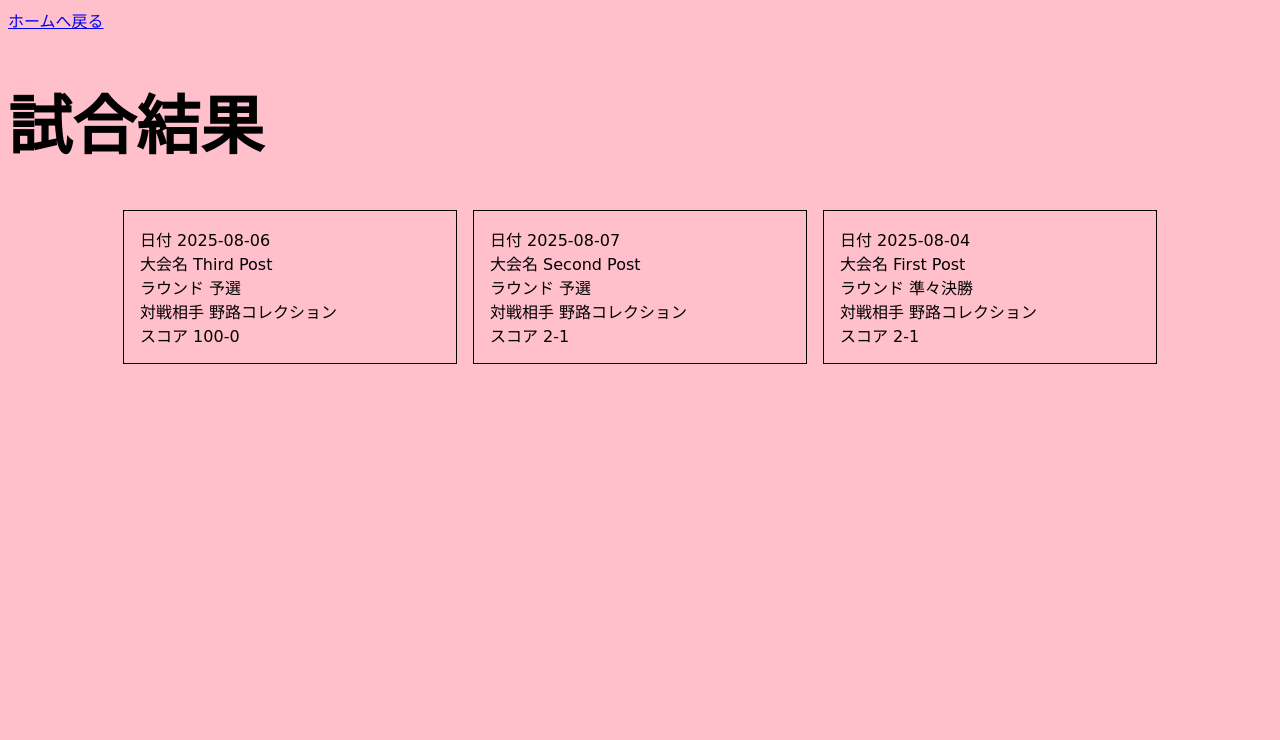
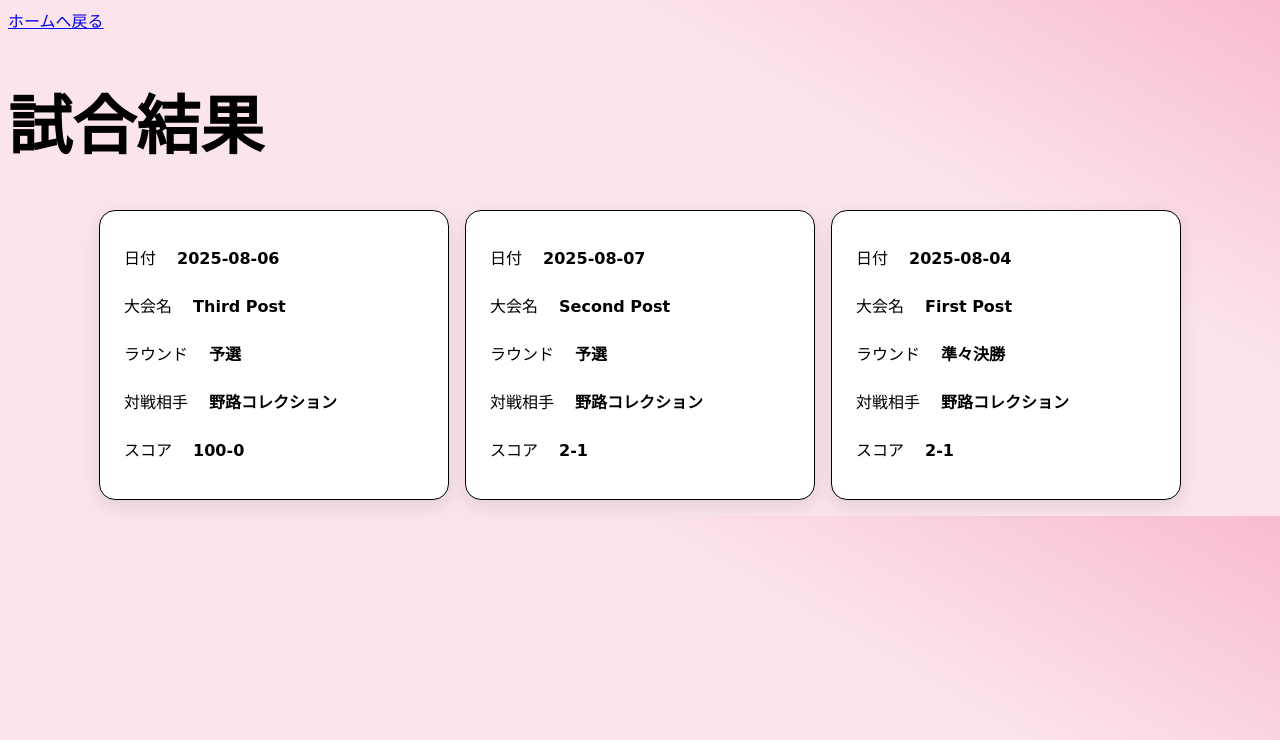
Before and after one commit to Moku3956/home_page, a Django app: page /home_page/results in a window 1280 px wide. Shown: the top 740 px of the page. Run offline with Django 5.2, Linux system fonts and the light colour scheme; data comes from the database, SQL or seed files in the repository; both versions use the stored data as it was before the commit; some web fonts are replaced.

Commit message:
refactor

```diff
--- a/start_page/static/start_page/index.css
+++ b/start_page/static/start_page/index.css
@@ -32,6 +32,7 @@ li a {
 li a:hover {
   background-color: white;
   color: #FF69B4;
+  transform: translateY(-5px);
 
 }
 
--- /dev/null
+++ b/start_page/static/start_page/result.css
@@ -0,0 +1,45 @@
+h1 {
+    display: flex;
+    font-size: 4rem;
+}
+
+h2 {
+    font-size: 3rem;
+}
+
+.result_container {
+  display: flex;
+  justify-content: center;
+  gap: 1rem;
+  padding: 0;
+  list-style: none;
+  flex-wrap: wrap;
+}
+
+.detail_container {
+  width: 300px;
+  border: 1px solid black;
+  padding: 1rem;
+  text-align: left;
+  line-height: 3rem;
+  background-color: white;
+  border-radius: 1rem;
+}
+
+.detail_container {
+  background-color: white;
+  border-radius: 16px;
+  box-shadow: 0 6px 18px rgba(0,0,0,0.1);
+  padding: 24px;
+  width: 300px;
+  transition: transform 0.3s ease, box-shadow 0.3s ease;
+}
+
+.detail_container:hover {
+  transform: translateY(-5px);
+  box-shadow: 0 12px 24px rgba(0,0,0,0.15);
+}
+
+.detail_container strong {
+  margin-left: 1em;
+}
--- a/start_page/static/start_page/start_page.css
+++ /dev/null
@@ -1,26 +0,0 @@
-h1 {
-    display: flex;
-
-    font-size: 4rem;
-}
-
-h2 {
-    font-size: 3rem;
-}
-
-.result_container {
-  display: flex;
-  justify-content: center;
-  gap: 1rem;
-  padding: 0;
-  list-style: none;
-  flex-wrap: wrap;
-}
-
-.detail_container {
-  width: 300px;
-  border: 1px solid black;
-  padding: 1rem;
-  text-align: left;
-  background-color: pink;
-}
--- /dev/null
+++ b/start_page/templates/start_page/about_team.html
@@ -0,0 +1,6 @@
+{% extends 'base.html'%}
+{% load static %}
+
+{% block css_files %}
+<link rel='stylesheet' href='{% static 'start_page/about_team.css' %}'>
+{% endblock %}
--- /dev/null
+++ b/start_page/templates/start_page/result.html
@@ -0,0 +1,22 @@
+{% extends 'base.html'%}
+{% load static %}
+
+{% block css_files %}
+<link rel='stylesheet' href='{% static 'start_page/result.css' %}'>
+{% endblock %}
+{% block content %}
+    <h1>{{ overviews }}</h1>
+    <ul class='result_container'>
+    {% for result in results %}
+        <li class='detail_container'>
+            日付      <strong>{{ result.date | date:"Y-m-d" }}</strong><br>
+            大会名    <strong>{{ result.convention  }}</strong><br>
+            ラウンド  <strong>{{ result.get_round_display }}</strong><br>
+            対戦相手  <strong>{{ result.opponent }}</strong><br>
+            スコア    <strong>{{ result.score }}</strong><br>
+            {% comment %} コメント  <br>
+                     {{ result.comment }}<br> {% endcomment %}
+        </li>
+    {% endfor %}
+    </ul>
+{% endblock %}
--- a/start_page/templates/start_page/start_page.html
+++ /dev/null
@@ -1,22 +0,0 @@
-{% extends 'base.html'%}
-{% load static %}
-
-{% block css_files %}
-<link rel='stylesheet' href='{% static 'start_page/start_page.css' %}'>
-{% endblock %}
-{% block content %}
-    <h1>{{ overviews }}</h1>
-    <ul class='result_container'>
-        {% for result in results %}
-        <li class='detail_container'>
-            日付      {{ result.date | date:"Y-m-d" }}<br>
-            大会名    {{ result.convention }}<br>
-            ラウンド  {{ result.get_round_display }}<br>
-            対戦相手  {{ result.opponent }}<br>
-            スコア    {{ result.score }}<br>
-            {% comment %} コメント  <br>
-                     {{ result.comment }}<br> {% endcomment %}
-        </li>
-    {% endfor %}
-    </ul>
-{% endblock %}
--- a/start_page/views.py
+++ b/start_page/views.py
@@ -3,7 +3,6 @@ from django.http import HttpResponse, HttpResponseNotFound, Http404
 from django.urls import reverse
 from django.views import View
 from django.views.generic import TemplateView
-
 from .models import Result
 
 
@@ -29,7 +28,7 @@ class ReportView(View):
         try:
             overview = overviews[links]
             results = Result.objects.all()
-            return render(request, 'start_page/start_page.html', {
+            return render(request, 'start_page/result.html', {
                 'overviews': overview,
                 'results': results
             })
--- a/static/base.css
+++ b/static/base.css
@@ -10,5 +10,5 @@ html {
 }
 
 body {
-    background-color: pink;
+  background: linear-gradient(30deg, #fce4ec 70%, #f8bbd0 100%);
 }
```
Also changed, not shown: db.sqlite3, start_page/migrations/0004_remove_result_comment.py (added), start_page/static/start_page/about_team.css (added).
